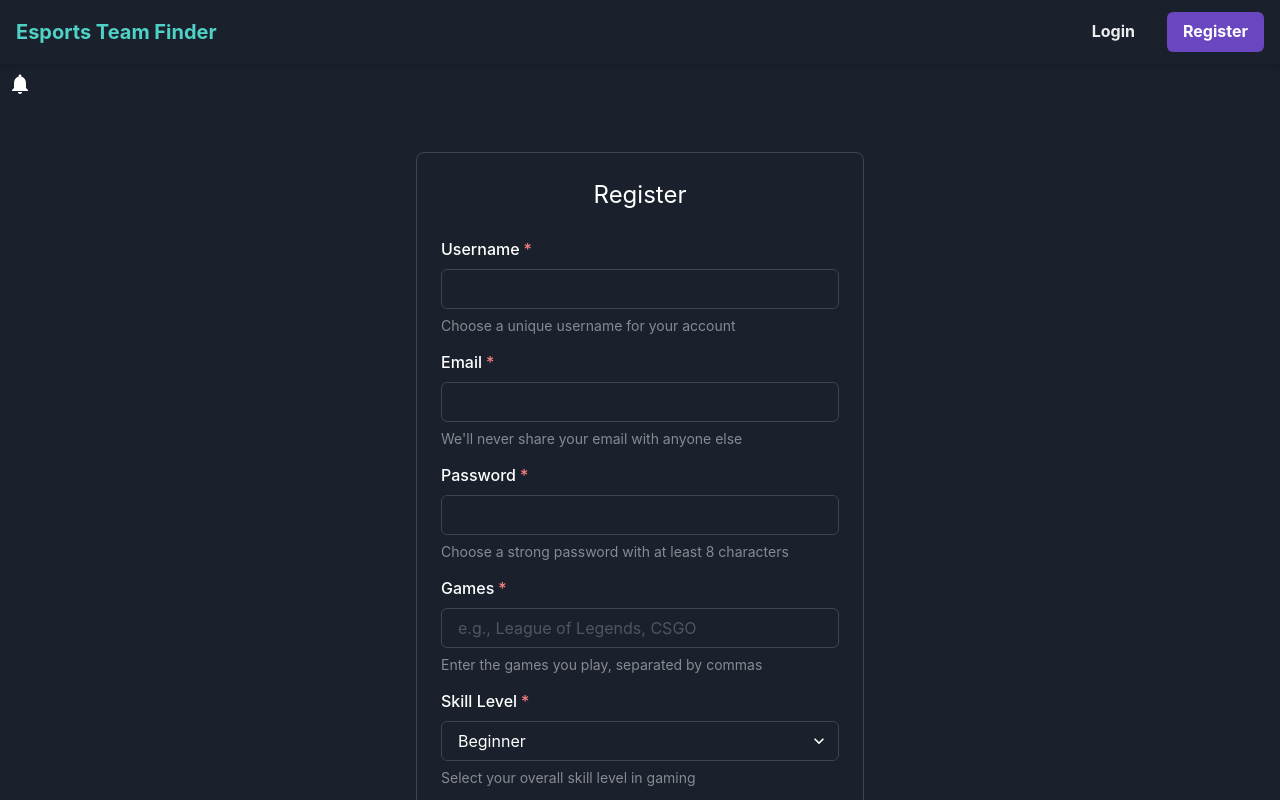
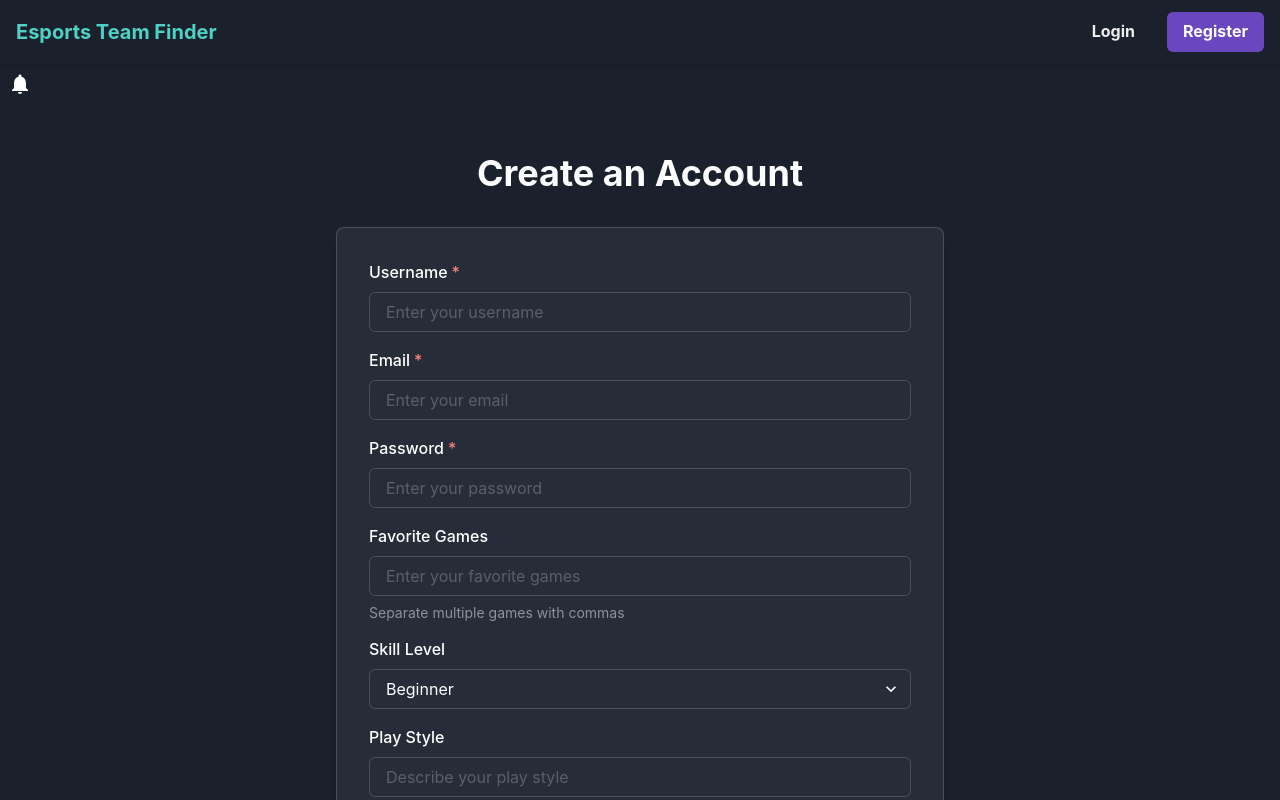
Before and after one commit to vhp90/esports-team-finder, a React (Create React App) app in the folder frontend/: page /register in a window 1280 px wide. Shown: the top 800 px of the page. Built offline with nearby package versions, Linux system fonts and the light colour scheme.

Commit message:
Fixed registration functionality and improved error handling

```diff
--- a/frontend/src/components/Register.js
+++ b/frontend/src/components/Register.js
@@ -10,9 +10,11 @@ import {
   useToast,
   Select,
   FormHelperText,
+  Container,
+  Heading,
 } from '@chakra-ui/react';
 import { useAuth } from '../contexts/AuthContext';
-import { useNavigate } from 'react-router-dom';
+import { useNavigate, Link } from 'react-router-dom';
 
 const Register = () => {
   const [formData, setFormData] = useState({
@@ -24,6 +26,7 @@ const Register = () => {
     play_style: '',
   });
   const [isLoading, setIsLoading] = useState(false);
+  const [error, setError] = useState('');
   const { register } = useAuth();
   const toast = useToast();
   const navigate = useNavigate();
@@ -39,9 +42,9 @@ const Register = () => {
   const handleSubmit = async (e) => {
     e.preventDefault();
     setIsLoading(true);
+    setError('');
 
     try {
-      console.log('Sending registration data:', formData);
       await register(formData);
 
       toast({
@@ -55,18 +58,16 @@ const Register = () => {
       navigate('/');
     } catch (error) {
       console.error('Registration error:', error);
-      console.error('Error response:', error.response);
 
-      let errorMessage = 'An error occurred during registration';
-      if (error.response?.data?.detail) {
-        errorMessage = error.response.data.detail;
-      } else if (error.message) {
-        errorMessage = error.message;
-      }
+      setError(
+        error.response?.data?.detail ||
+        error.message ||
+        'An error occurred during registration'
+      );
 
       toast({
         title: 'Registration failed',
-        description: errorMessage,
+        description: error.response?.data?.detail || 'Please try again',
         status: 'error',
         duration: 5000,
         isClosable: true,
@@ -77,11 +78,19 @@ const Register = () => {
   };
 
   return (
-    <Box maxW="md" mx="auto" mt={8} p={6} borderWidth={1} borderRadius="lg">
-      <Text fontSize="2xl" mb={6} textAlign="center">
-        Register
-      </Text>
-      <form onSubmit={handleSubmit}>
+    <Container maxW="container.sm" py={8}>
+      <VStack spacing={8} align="stretch">
+        <Heading textAlign="center">Create an Account</Heading>
+
+        <Box
+          as="form"
+          onSubmit={handleSubmit}
+          p={8}
+          borderWidth={1}
+          borderRadius="lg"
+          boxShadow="lg"
+          bg="whiteAlpha.100"
+        >
           <VStack spacing={4}>
             <FormControl isRequired>
               <FormLabel>Username</FormLabel>
@@ -89,93 +98,93 @@ const Register = () => {
                 name="username"
                 value={formData.username}
                 onChange={handleChange}
-              isDisabled={isLoading}
+                placeholder="Enter your username"
               />
-            <FormHelperText>
-              Choose a unique username for your account
-            </FormHelperText>
             </FormControl>
+
             <FormControl isRequired>
               <FormLabel>Email</FormLabel>
               <Input
+                name="email"
                 type="email"
-              name="email"
                 value={formData.email}
                 onChange={handleChange}
-              isDisabled={isLoading}
+                placeholder="Enter your email"
               />
-            <FormHelperText>
-              We'll never share your email with anyone else
-            </FormHelperText>
             </FormControl>
+
             <FormControl isRequired>
               <FormLabel>Password</FormLabel>
               <Input
+                name="password"
                 type="password"
-              name="password"
                 value={formData.password}
                 onChange={handleChange}
-              isDisabled={isLoading}
+                placeholder="Enter your password"
               />
-            <FormHelperText>
-              Choose a strong password with at least 8 characters
-            </FormHelperText>
             </FormControl>
-          <FormControl isRequired>
-            <FormLabel>Games</FormLabel>
+
+            <FormControl>
+              <FormLabel>Favorite Games</FormLabel>
               <Input
                 name="games"
                 value={formData.games}
                 onChange={handleChange}
-              isDisabled={isLoading}
-              placeholder="e.g., League of Legends, CSGO"
+                placeholder="Enter your favorite games"
               />
-            <FormHelperText>
-              Enter the games you play, separated by commas
-            </FormHelperText>
+              <FormHelperText>Separate multiple games with commas</FormHelperText>
             </FormControl>
-          <FormControl isRequired>
+
+            <FormControl>
               <FormLabel>Skill Level</FormLabel>
               <Select
                 name="skill_level"
                 value={formData.skill_level}
                 onChange={handleChange}
-              isDisabled={isLoading}
               >
                 <option value="beginner">Beginner</option>
                 <option value="intermediate">Intermediate</option>
                 <option value="advanced">Advanced</option>
                 <option value="professional">Professional</option>
               </Select>
-            <FormHelperText>
-              Select your overall skill level in gaming
-            </FormHelperText>
             </FormControl>
-          <FormControl isRequired>
+
+            <FormControl>
               <FormLabel>Play Style</FormLabel>
               <Input
                 name="play_style"
                 value={formData.play_style}
                 onChange={handleChange}
-              isDisabled={isLoading}
-              placeholder="e.g., Aggressive, Defensive, Support"
+                placeholder="Describe your play style"
               />
-            <FormHelperText>
-              Describe your preferred play style
-            </FormHelperText>
             </FormControl>
+
+            {error && (
+              <Text color="red.500" fontSize="sm">
+                {error}
+              </Text>
+            )}
+
             <Button
               type="submit"
-            colorScheme="blue"
+              colorScheme="purple"
               width="full"
               isLoading={isLoading}
               loadingText="Registering..."
             >
               Register
             </Button>
+
+            <Text textAlign="center">
+              Already have an account?{' '}
+              <Link to="/login" style={{ color: '#805AD5' }}>
+                Login here
+              </Link>
+            </Text>
           </VStack>
-      </form>
         </Box>
+      </VStack>
+    </Container>
   );
 };
 
--- a/frontend/src/contexts/AuthContext.js
+++ b/frontend/src/contexts/AuthContext.js
@@ -83,6 +83,53 @@ export const AuthProvider = ({ children }) => {
     }
   };
 
+  const register = async (userData) => {
+    try {
+      console.log('Attempting registration with:', userData);
+
+      // Create a new FormData instance
+      const formData = new FormData();
+
+      // Append all user data to FormData
+      Object.keys(userData).forEach(key => {
+        formData.append(key, userData[key]);
+      });
+
+      // Make the registration request
+      const response = await axios.post('/api/auth/register', formData, {
+        headers: {
+          'Content-Type': 'multipart/form-data',
+        },
+      });
+
+      console.log('Registration response:', response.data);
+
+      if (response.data.access_token) {
+        // Store the token
+        localStorage.setItem('token', response.data.access_token);
+        setToken(response.data.access_token);
+
+        // Fetch user profile
+        await fetchUserProfile(response.data.access_token);
+        setIsAuthenticated(true);
+
+        // Navigate to home page
+        navigate('/');
+      } else {
+        throw new Error('No access token received after registration');
+      }
+
+      return response.data;
+    } catch (error) {
+      console.error('Registration failed:', error);
+      // Log more details about the error
+      if (error.response) {
+        console.error('Error response:', error.response.data);
+      }
+      throw error;
+    }
+  };
+
   const logout = useCallback(() => {
     localStorage.removeItem('token');
     setToken(null);
@@ -98,6 +145,7 @@ export const AuthProvider = ({ children }) => {
     isAuthenticated,
     login,
     logout,
+    register,
     fetchUserProfile
   };
 
```
Lines whose indentation alone changed are shown as unchanged.
